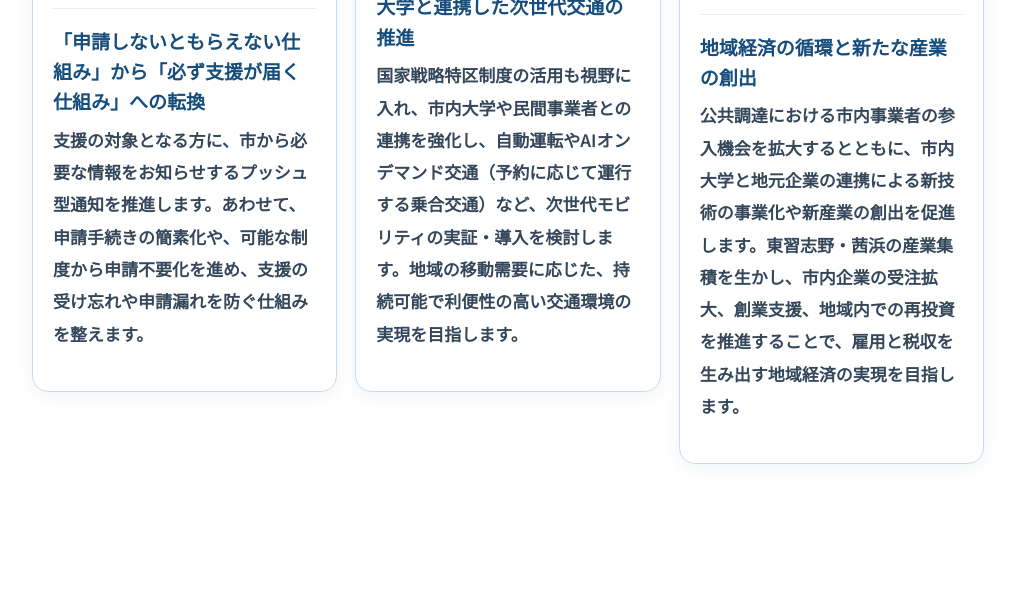
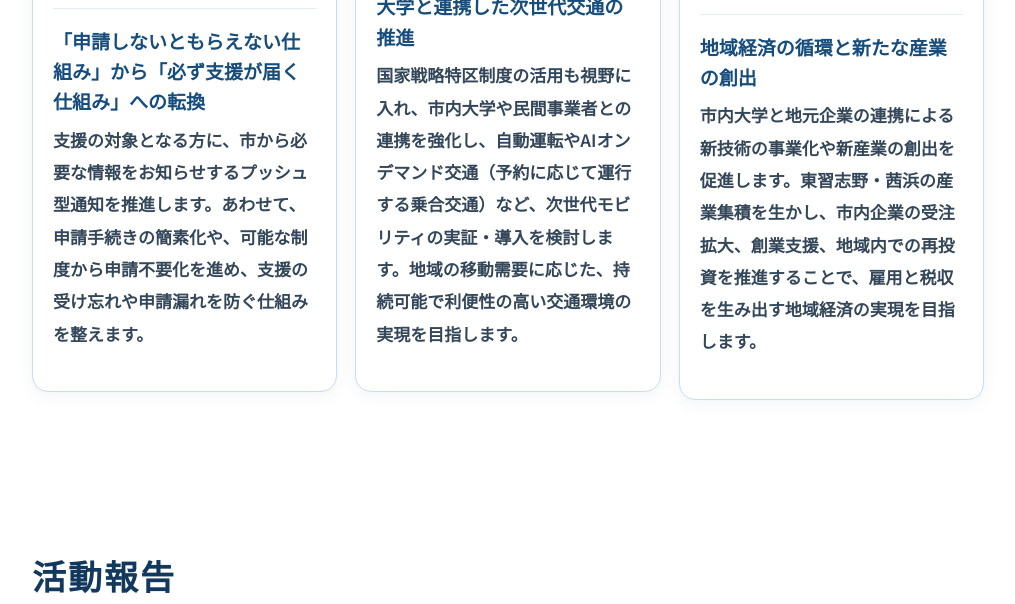
Before and after one commit to masakazu-narashino/masakazu-narashino.github.io, a plain HTML site: page index.html in a window 1280 px wide. Shown: the part 4870-5474 px from the top of the page, without its empty margins (132-1147 px from the left). Drawn offline with Linux system fonts and the light colour scheme.

Commit message:
Update index.html

```diff
--- a/index.html
+++ b/index.html
@@ -374,7 +374,7 @@ nav a,.menu a,.button {font-weight:800}
 
       <div class="policy-item">
         <h4>地域経済の循環と新たな産業の創出</h4>
-        <p>公共調達における市内事業者の参入機会を拡大するとともに、市内大学と地元企業の連携による新技術の事業化や新産業の創出を促進します。東習志野・茜浜の産業集積を生かし、市内企業の受注拡大、創業支援、地域内での再投資を推進することで、雇用と税収を生み出す地域経済の実現を目指します。</p>
+        <p>市内大学と地元企業の連携による新技術の事業化や新産業の創出を促進します。東習志野・茜浜の産業集積を生かし、市内企業の受注拡大、創業支援、地域内での再投資を推進することで、雇用と税収を生み出す地域経済の実現を目指します。</p>
       </div>
     </article>
 
```
